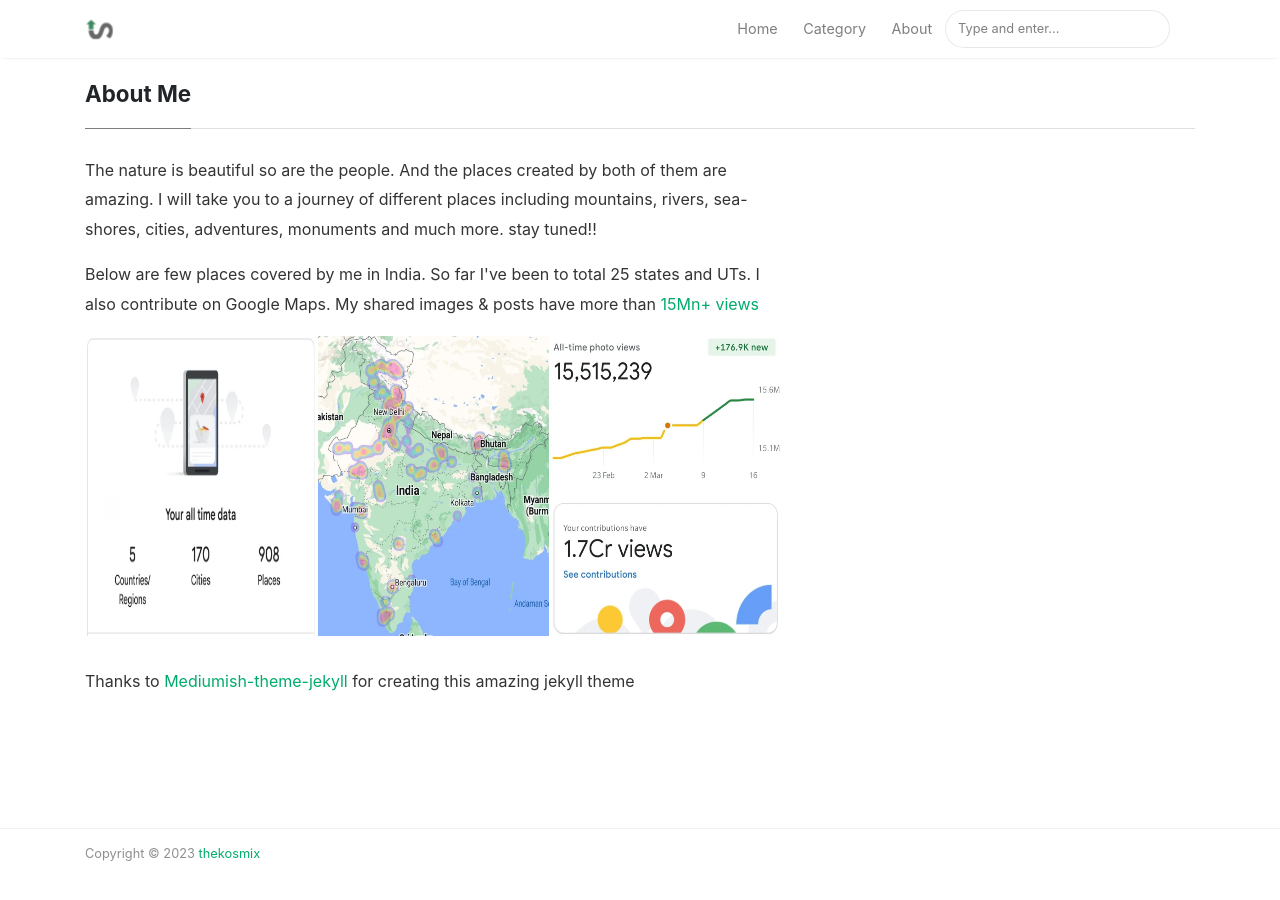
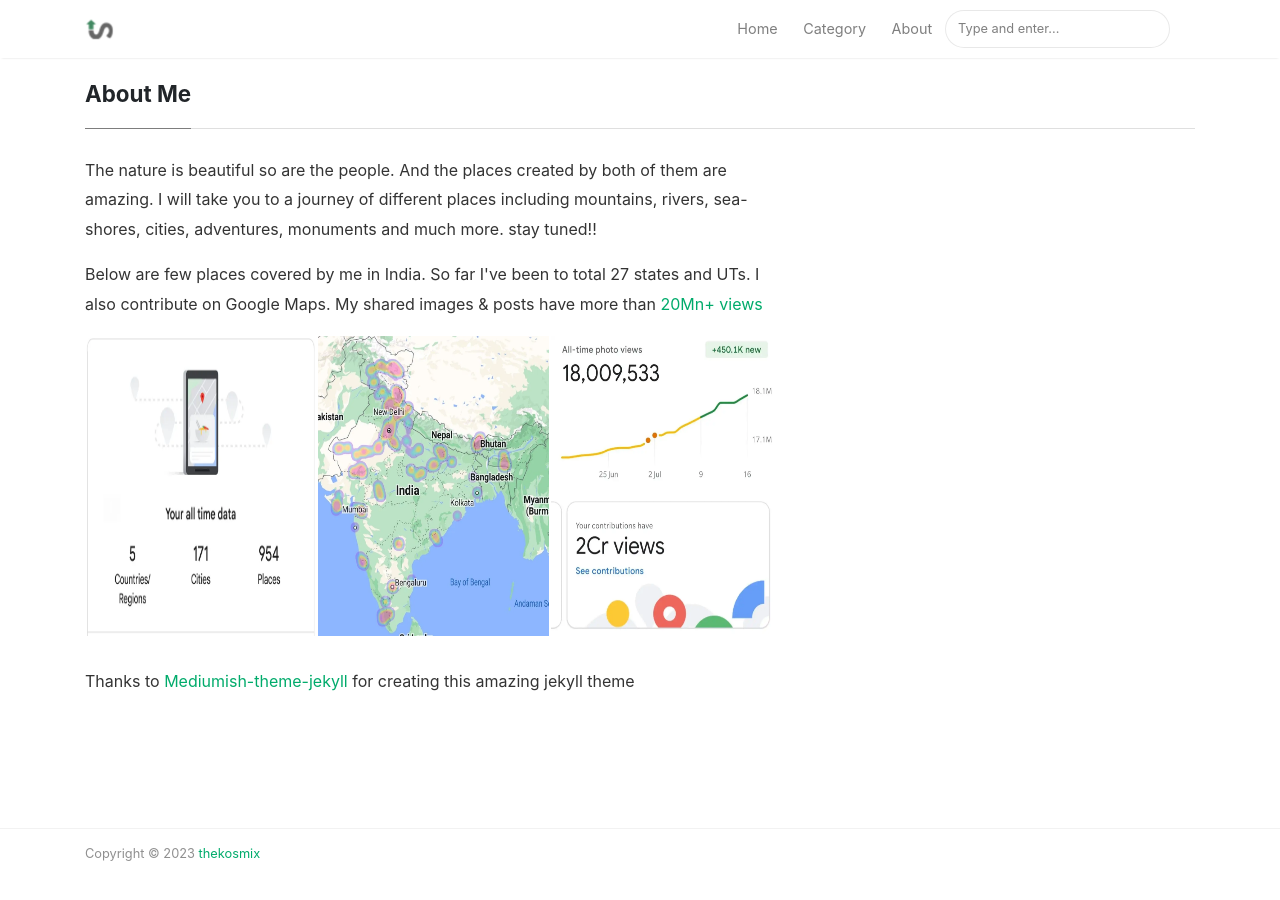
Before and after one commit to thekosmix/thekosmix.com, a Jekyll site: the page built from _pages/about.md, in a window 1280 px wide and 937 px high. Shown: the top 900 px of the window. Built offline with Jekyll 4.4.1, drawn with Linux system fonts in a browser that asks for light colours; nearby versions of some CDN libraries; a script that is not in the unit is left out; comment, search, counter and statistics services are not loaded.

Commit message:
updated about page

```diff
--- a/_pages/about.md
+++ b/_pages/about.md
@@ -10,7 +10,7 @@
 
         <p>The nature is beautiful so are the people. And the places created by both of them are amazing. I will take you to a journey of different places including mountains, rivers, sea-shores, cities, adventures, monuments and much more. stay tuned!!</p>
 
-        <p>Below are few places covered by me in India. So far I've been to total 25 states and UTs. I also contribute on Google Maps. My shared images & posts have more than <a href="https://www.google.co.in/maps/contrib/118147622802569594383" target="_blank">15Mn+ views</a><p>
+        <p>Below are few places covered by me in India. So far I've been to total 27 states and UTs. I also contribute on Google Maps. My shared images & posts have more than <a href="https://www.google.co.in/maps/contrib/118147622802569594383" target="_blank">20Mn+ views</a><p>
 
         <table>
             <tr>
```
Also changed, not shown: assets/images/google-all-time.webp, assets/images/google-stats.webp.
